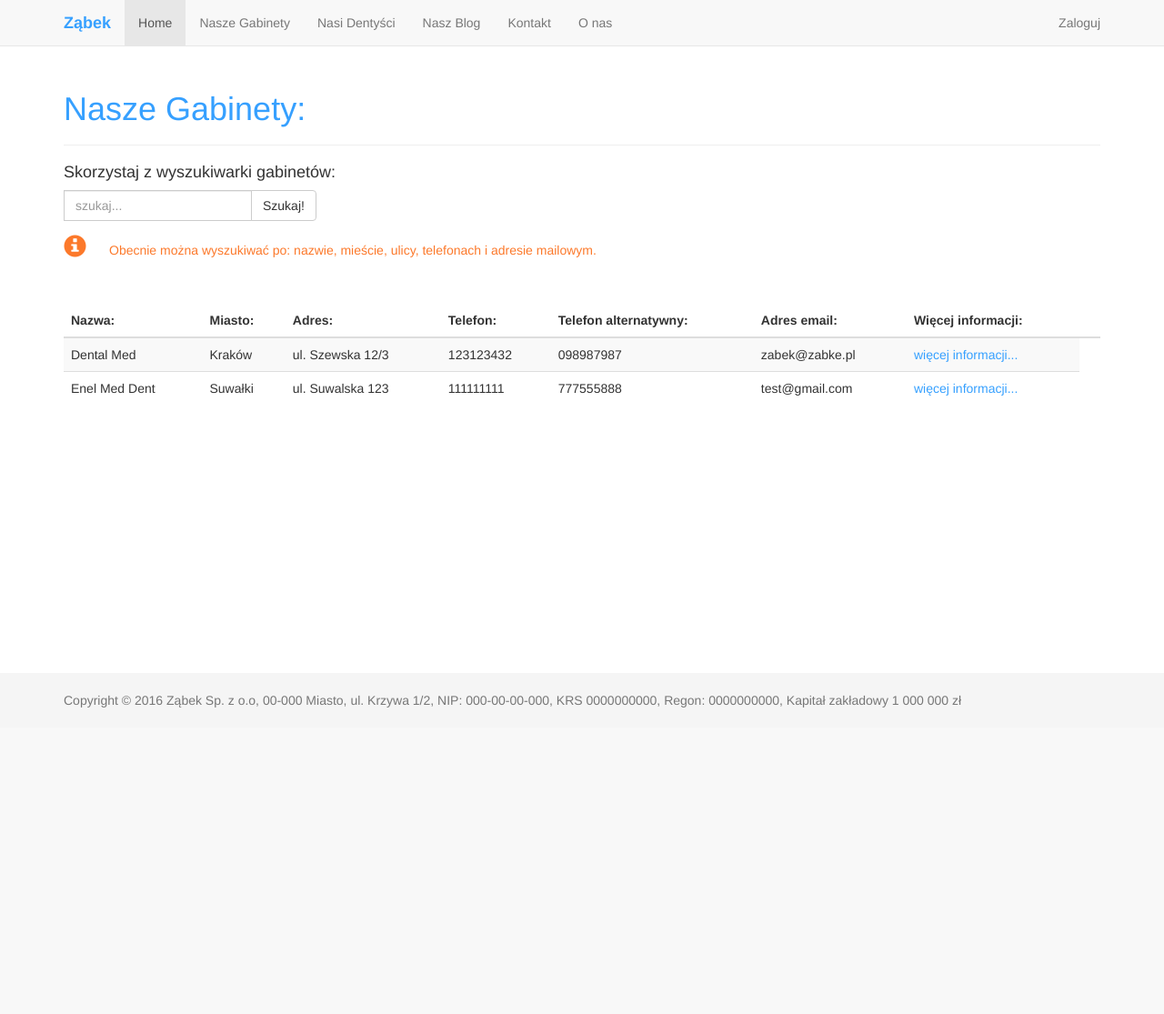
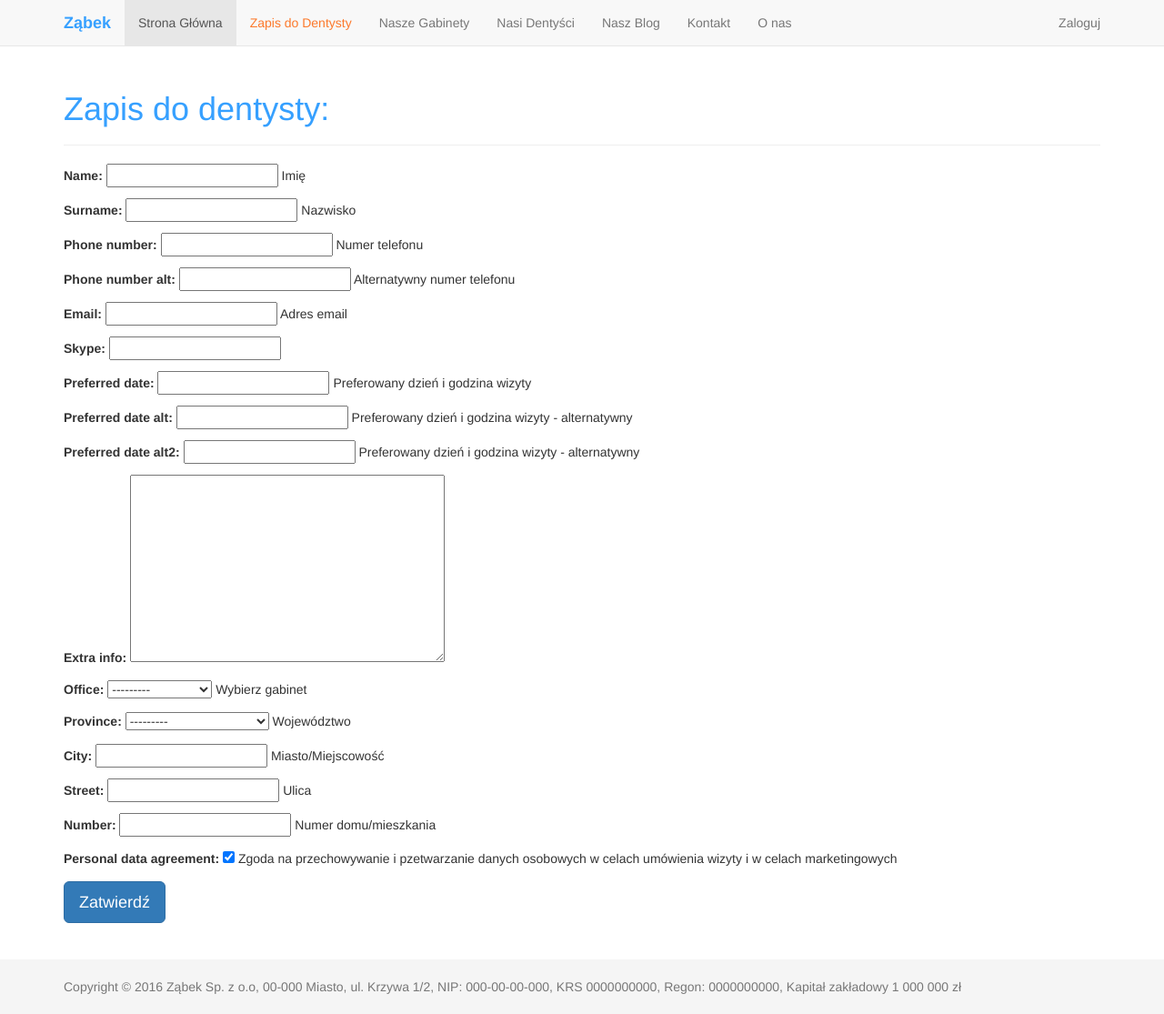
Before and after one commit to RafalBazarnik/healthy-tooth, a Django app: page /offices/appointment in a window 1280 px wide. Shown: the whole page at 91% size. Before the commit the page ends 778 px from the top, so only its background shows below. Run offline with Django 3.2, Linux system fonts and the light colour scheme; data comes from the database, SQL or seed files in the repository; both versions use the stored data as it was after the commit; some libraries are stand-ins or nearby versions.

Commit message:
basics of appointement

```diff
--- a/tooth/main_page/forms.py
+++ b/tooth/main_page/forms.py
@@ -32,3 +32,13 @@
         model = models.Office
         fields = ['text', 'price_list', 'dentists', 'phone_number', 'phone_number_alt',
 	 			  'email', 'province', 'city', 'street', 'number',]
+
+class NewAppointmentForm(forms.ModelForm):
+	class Meta:
+		model = models.Appointment
+		fields = ['name', 'surname', 'phone_number', 'phone_number_alt', 'email', 'skype', 'preferred_date',
+				  'preferred_date_alt' , 'preferred_date_alt2' , 'extra_info', 'office',
+				  'province', 'city', 'street', 'number', 'personal_data_agreement',]
+
+class UpdateAppointmentForm(NewAppointmentForm):
+	pass
--- a/tooth/main_page/models.py
+++ b/tooth/main_page/models.py
@@ -43,6 +43,7 @@
 	phone_number = models.CharField(validators=[phone_regex], blank=True, max_length=15, help_text="Numer telefonu")
 	phone_number_alt = models.CharField(validators=[phone_regex], blank=True, max_length=15, help_text="Alternatywny numer telefonu")
 	email = models.EmailField(null=True, help_text="Adres email")
+	skype = models.CharField(max_length=50, null=True, blank=True)
 
 	class Meta:
 		abstract = True
@@ -125,12 +126,37 @@
 	def __str__(self):
 		return self.name
 
+	def get_absolute_url(self):
+		return "/office/{0}/".format(self.slug)
+
 	def get_edit_url(self):
 		return "/office/update/{0}/".format(self.slug)
 
 	class Meta:
 		verbose_name = "Office"
 		verbose_name_plural = 'Offices'
+
+class Appointment(Contact):
+	name = models.CharField(max_length=100, help_text="Imię")
+	surname = models.CharField(max_length=100, help_text="Nazwisko")
+	preferred_date = models.DateTimeField(help_text="Preferowany dzień i godzina wizyty")
+	preferred_date_alt = models.DateTimeField(null=True, help_text="Preferowany dzień i godzina wizyty - alternatywny")
+	preferred_date_alt2 = models.DateTimeField(null=True, help_text="Preferowany dzień i godzina wizyty - alternatywny")
+	extra_info = MarkdownField(null=True, help_text="Dodatkowe informacje")
+	personal_data_agreement = models.BooleanField(default=True, help_text="Zgoda na przechowywanie i pzetwarzanie danych osobowych w celach umówienia wizyty i w celach marketingowych")
+	is_active = models.BooleanField(default=True, help_text="Czy prośba o zapis do dentysty jest nadal aktualna? (nie nastąpił kontakt i umówienie wizyty)")
+	office = models.ForeignKey(Office, help_text="Wybierz gabinet")
+
+	def __str__(self):
+		return self.name
+
+	def get_absolute_url(self):
+		return "/office/"
+
+	class Meta:
+		verbose_name = "Appointment"
+		verbose_name_plural = 'Appointments'
+
 
 class Event(models.Model):
 	EVENT_TYPES = [
@@ -146,6 +172,7 @@
 	subject = models.ForeignKey(Patient, blank=True, null=True)
 	office = models.ForeignKey(Office, blank=True, null=True)
 	dentist = models.ForeignKey(Dentist, blank=True, null=True)
+	appointment = models.ForeignKey(Appointment, blank=True, null=True)
 	slug = models.SlugField(max_length=40, unique=True, blank=True, null=True)
 
 	def __str__(self):
--- a/tooth/main_page/templates/base.html
+++ b/tooth/main_page/templates/base.html
@@ -47,7 +47,8 @@
                 </div>
                 <div id="navbar" class="collapse navbar-collapse">
                     <ul class="nav navbar-nav">
-                        <li class="active"><a href="{% url 'main_page:index' %}">Home</a></li>
+                        <li class="active"><a href="{% url 'main_page:index' %}">Strona Główna</a></li>
+                        <li><a style="color: #FC792B;" href="{% url 'main_page:office_appointment' %}">Zapis do Dentysty</a></li>
                         <li><a href="{% url 'main_page:offices' %}">Nasze Gabinety</a></li>
                         <li><a href="{% url 'main_page:dentists' %}">Nasi Dentyści</a></li>
                         <li><a href="{% url 'blog:blog' %}">Nasz Blog</a></li>
--- a/tooth/main_page/templates/index.html
+++ b/tooth/main_page/templates/index.html
@@ -27,6 +27,11 @@
 			</p>
 			<p>
 				<a class="btn" href="{% url 'main_page:about' %}">Szczegóły...</a>
+			<h2>
+
+				<a class="btn" href="{% url 'main_page:office_appointment' %}"><button class="btn btn-primary btn-lg" type="submit"><h2>Umów się na wizytę</h2></button></a>
+
+				</h2>
 			</p>
 		</div>
 	</div>
--- /dev/null
+++ b/tooth/main_page/templates/office/appointment.html
@@ -0,0 +1,21 @@
+{% extends "base.html" %}
+
+    {% load django_markdown %}
+    {% load  static %}
+
+    {% block title %}
+        Ząbek - zapis do dentysty
+    {% endblock %}
+
+    {% block header %}
+        <h1>Zapis do dentysty:</h1>
+    {% endblock %}
+
+    {% block content %}
+    <form method="POST">{% csrf_token %}
+	{{ form.as_p }}
+<!--     {{form.name}}
+    {{form.surname}} -->
+	<button type="submit" class="btn btn-primary btn-lg">Zatwierdź</button>
+	</form>
+	{% endblock %}
--- a/tooth/main_page/urls.py
+++ b/tooth/main_page/urls.py
@@ -16,6 +16,7 @@
 	url(r'^dentist/update/(?P<slug>[a-zA-Z0-9-]+)/?', login_required(views.DentistUpdateView.as_view()), name="dentist_update"),
 	url(r'^dentist/(?P<slug>[a-zA-Z0-9-]+)/?', views.DentistDetailView.as_view(), name='dentist'),
 	url(r'^new_dentist', login_required(views.DentistCreateView.as_view()), name="new_dentist"),
+	url(r'^offices/appointment', views.NewAppointmentView.as_view(), name="office_appointment"),
 	url(r'^offices', views.OfficesListView.as_view(), name='offices'),
 	url(r'^office/update/(?P<slug>[a-zA-Z0-9-]+)/?', login_required(views.OfficeUpdateView.as_view()), name="office_update"),
 	url(r'^office/(?P<slug>[a-zA-Z0-9-]+)/?', views.OfficeDetailView.as_view(), name='office'),
--- a/tooth/main_page/views.py
+++ b/tooth/main_page/views.py
@@ -110,6 +110,36 @@
 		object_list = super(OfficeUpdateView, self).get_queryset()
 		return object_list.filter(user=self.request.user)
 
+class OfficeIndexView(generic.ListView):
+	queryset = models.Office.objects.all()
+	template_name = "office/office_index.html"
+
+	def get_queryset(self):
+		object_list = super(OfficeIndexView, self).get_queryset()
+		return object_list.filter(user=self.request.user)
+
+class NewAppointmentView(CreateView):
+	model = models.Appointment
+	template_name = 'office/appointment.html'
+	form_class = forms.NewAppointmentForm
+
+	# def get_queryset(self):
+	# 	slug = self.kwargs['slug']
+	# 	try:
+	# 		category = models.Category.objects.get(slug=slug)
+	# 		return models.Post.objects.filter(category=category)
+	# 	except models.Category.DoesNotExist:
+	# 		return models.Post.objects.none()
+
+	# def get_context_data(self, **kwargs):
+	# 	context = super(CategoryView, self).get_context_data(**kwargs)
+	# 	slug = self.kwargs['slug']
+	# 	try:
+	# 		context['category'] = models.Category.objects.get(slug=slug)
+	# 	except models.Category.DoesNotExist:
+	# 		context['category'] = None
+	# 	return context
+
 def contact(request):
 	if request.method == 'GET':
 		form = ContactForm()
@@ -134,14 +164,6 @@
 # 		return redirect('/login')
 # 	else:
 # 		return render_to_response('office/office_index.html', {}, context_instance=RequestContext(request))
-
-class OfficeIndexView(generic.ListView):
-	queryset = models.Office.objects.all()
-	template_name = "office/office_index.html"
-
-	def get_queryset(self):
-		object_list = super(OfficeIndexView, self).get_queryset()
-		return object_list.filter(user=self.request.user)
 
 # page not found
 def handler404(request):
```
Also changed, not shown: tooth/db.sqlite3, tooth/main_page/migrations/0018_auto_20151203_0918.py (added).
